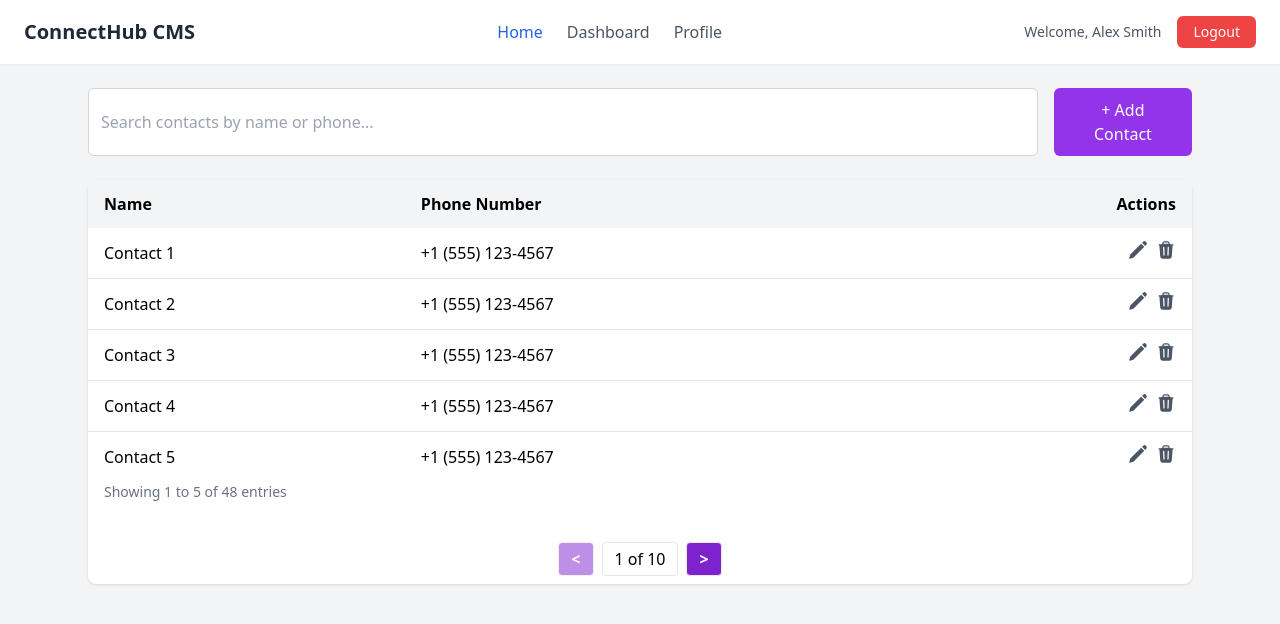
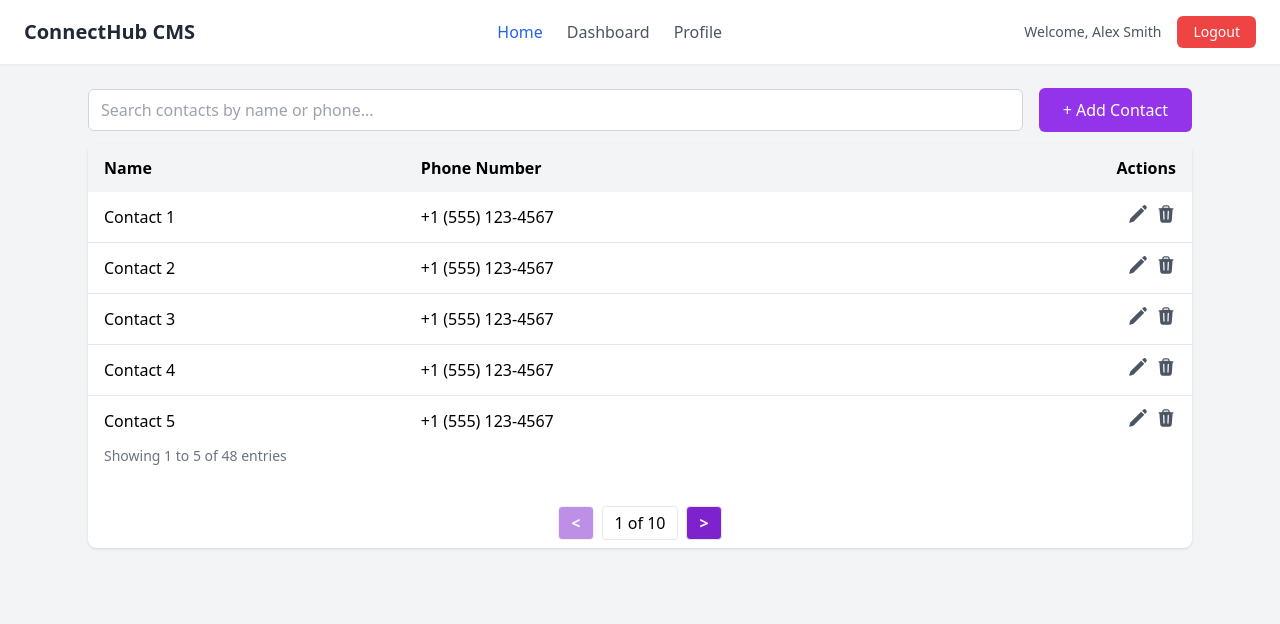
Before and after one commit to muhammadanascode/contact-management-frontend, a React (Create React App) app: page / in a window 1280 px wide. Shown: the top 624 px of the page. Built offline with nearby package versions, Linux system fonts and the light colour scheme.

Commit message:
style: fixes the alignment betwee search and button

```diff
--- a/src/components/Dashboard.js
+++ b/src/components/Dashboard.js
@@ -10,14 +10,17 @@ const Dashboard = () => {
 
             <main className="max-w-6xl mx-auto p-6">
                 {/* Search + Action Row */}
-                <div className="flex flex-col sm:flex-row gap-4 mb-6">
-                    <SearchBar />
+                <div className="flex flex-col sm:flex-row gap-4 mb-3 items-center">
+                    <div className="flex-1 w-full">
+                        <SearchBar />
+                    </div>
 
                     <Button
                         text="+ Add Contact"
-                        className="w-full sm:w-auto px-6"
+                        className="w-full sm:w-auto px-6 py-2 shrink-0"
                     />
                 </div>
+
 
                 <ContactList />
             </main>
```
